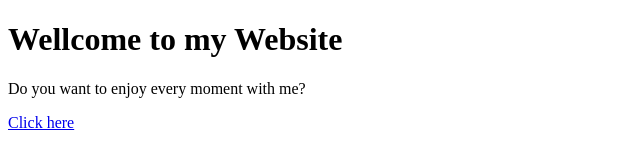
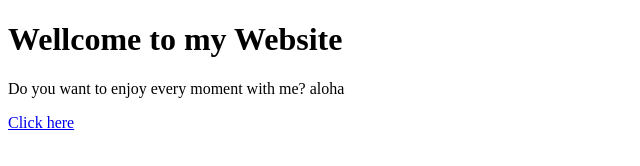
Before and after one commit to vivi8220/15122021, a plain HTML site: page index.html in a window 1280 px wide. Shown: the full height of the page, 0-640 px from the left. Drawn offline with Linux system fonts and the light colour scheme.

Commit message:
Update index.html

```diff
--- a/index.html
+++ b/index.html
@@ -8,7 +8,7 @@
 </head>
 <body>
     <h1>Wellcome to my Website </h1>
-    <p>Do you want to enjoy every moment with me?</p>
+    <p>Do you want to enjoy every moment with me? aloha</p>
     <a href="about.html">Click here</a>
 </body>
 </html>
```
